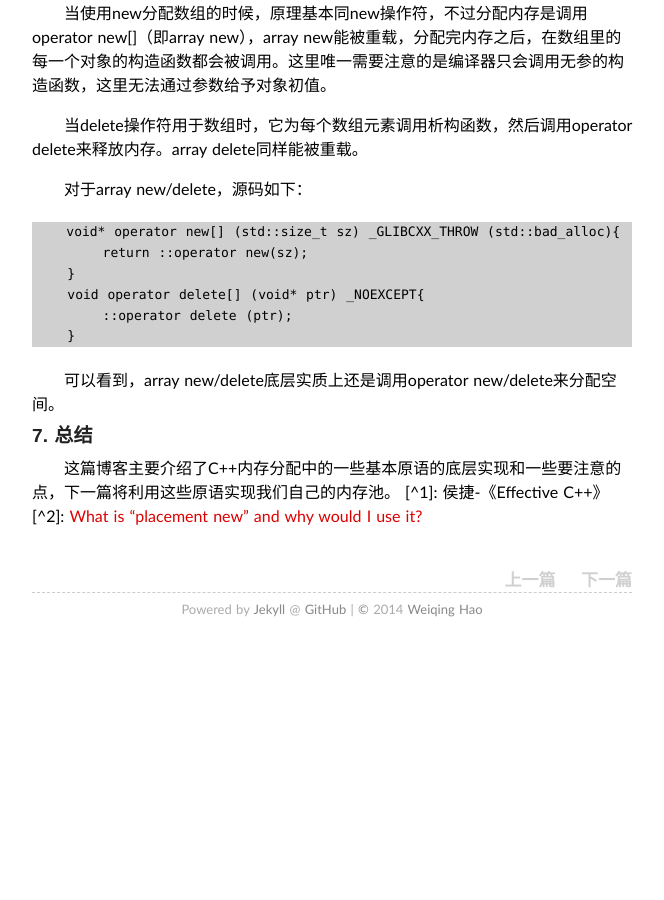
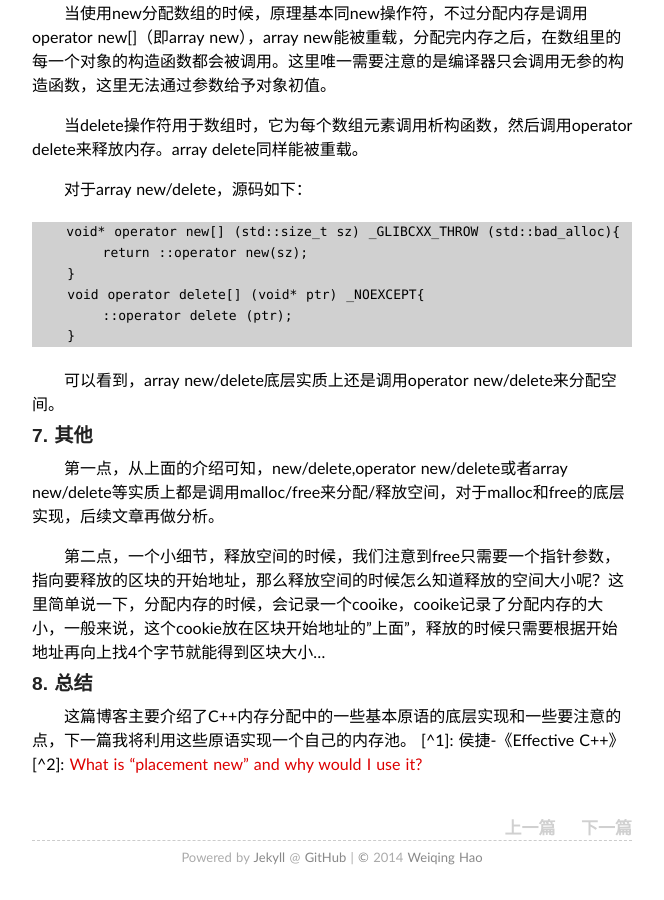
Before and after one commit to Haoson/Haoson.github.io, a Jekyll site: the page built from _posts/2014-09-08-memory-primitives.md, in a window 1280 px wide and 900 px high, scrolled down 4663 px. Shown: the whole window, without its empty margins (308-972 px from the left). Built offline with Jekyll 4.4.1, drawn with Linux system fonts in a browser that asks for light colours; some web fonts are replaced; Markdown is read by kramdown in place of the engine named in the settings; comment, search, counter and statistics services are not loaded; before the commit the page ends 5315 px from its top, so only the background shows below that.

Commit message:
finish memory-primitive blog

```diff
--- a/_posts/2014-09-08-memory-primitives.md
+++ b/_posts/2014-09-08-memory-primitives.md
@@ -184,7 +184,11 @@ tags:
 
 　　可以看到，array new/delete底层实质上还是调用operator new/delete来分配空间。
 
-### 7. 总结
-　　这篇博客主要介绍了C++内存分配中的一些基本原语的底层实现和一些要注意的点，下一篇将利用这些原语实现我们自己的内存池。
+### 7. 其他
+　　第一点，从上面的介绍可知，new/delete,operator new/delete或者array new/delete等实质上都是调用malloc/free来分配/释放空间，对于malloc和free的底层实现，后续文章再做分析。
+
+　　第二点，一个小细节，释放空间的时候，我们注意到free只需要一个指针参数，指向要释放的区块的开始地址，那么释放空间的时候怎么知道释放的空间大小呢？这里简单说一下，分配内存的时候，会记录一个cooike，cooike记录了分配内存的大小，一般来说，这个cookie放在区块开始地址的"上面"，释放的时候只需要根据开始地址再向上找4个字节就能得到区块大小...
+### 8. 总结
+　　这篇博客主要介绍了C++内存分配中的一些基本原语的底层实现和一些要注意的点，下一篇我将利用这些原语实现一个自己的内存池。
 [^1]: 侯捷-《Effective C++》
 [^2]: [What is "placement new" and why would I use it?](http://www.parashift.com/c++-faq/placement-new.html)
```
